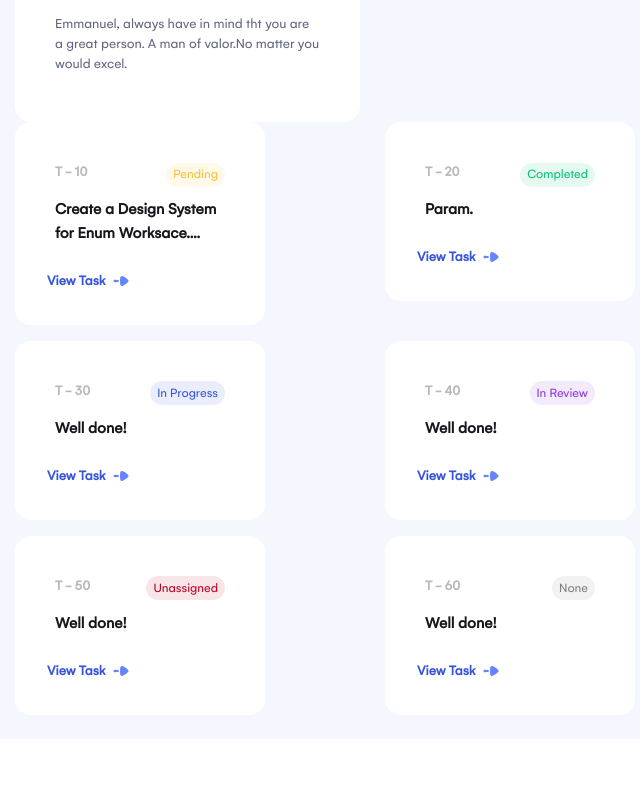
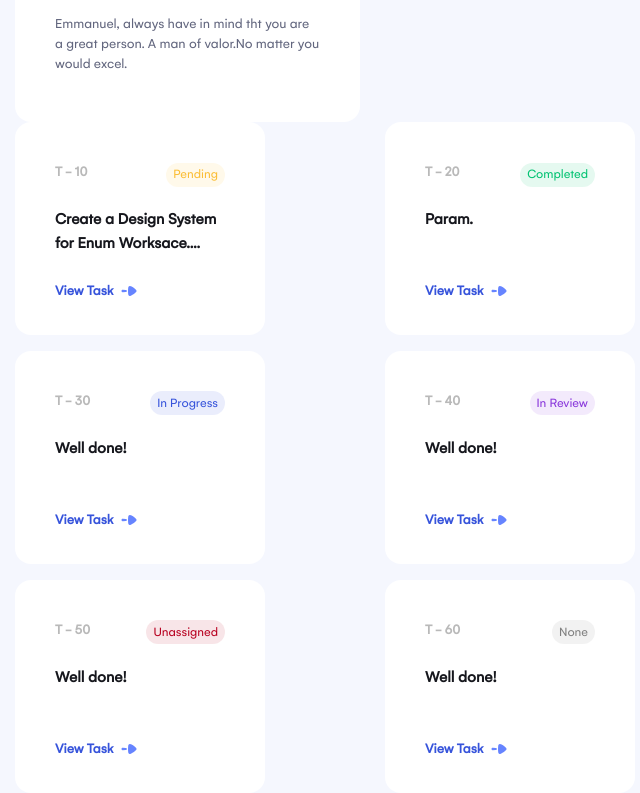
Before and after one commit to SkillBrainFrontend/Semicolon-Task-Manager-Andromeda, a React (Create React App) app: page /test in a window 1280 px wide. Shown: the part 3891-4684 px from the top of the page, without its empty margins (313-953 px from the left). Before the commit the page ends 4630 px from the top, so only its background shows below. Built offline with nearby package versions, Linux system fonts and the light colour scheme.

Commit message:
Modificari pozitionare in pagina, nu am reusit flex-Grow-ul, am modificat height-ul pargrafului

```diff
--- a/src/components/task-card/TaskCard.jsx
+++ b/src/components/task-card/TaskCard.jsx
@@ -1,7 +1,13 @@
 import React from "react";
 import PropTypes from "prop-types";
 
-import { CardActions, CardContent, Tooltip, Typography } from "@mui/material";
+import {
+	Box,
+	CardActions,
+	CardContent,
+	Tooltip,
+	Typography,
+} from "@mui/material";
 
 import VectorCard from "../../assets/icons/VectorCard";
 import { Card, Chip } from "../shared";
@@ -25,7 +31,7 @@ function TaskCard({ id, name, status }) {
 	};
 
 	return (
-		<Card sx={{ minHeight: 170, width: "250px" }}>
+		<Card sx={{ minHeight: 170, width: 250 }}>
 			<CardContent>
 				<CardActions
 					sx={{ justifyContent: "space-between", padding: "0 0 10px 0" }}
@@ -64,6 +70,8 @@ function TaskCard({ id, name, status }) {
 							color: "text.primary",
 							fontSize: "16px",
 							variant: "h6",
+							padding: "10px 0 0 0",
+							minHeight: "58px",
 						}}
 					>
 						{name}
@@ -75,6 +83,7 @@ function TaskCard({ id, name, status }) {
 					color="primary.main"
 					fontSize={14}
 					fontWeight={600}
+					padding="0 0 0 8px"
 					title={name}
 					variant="body2"
 				>
```
